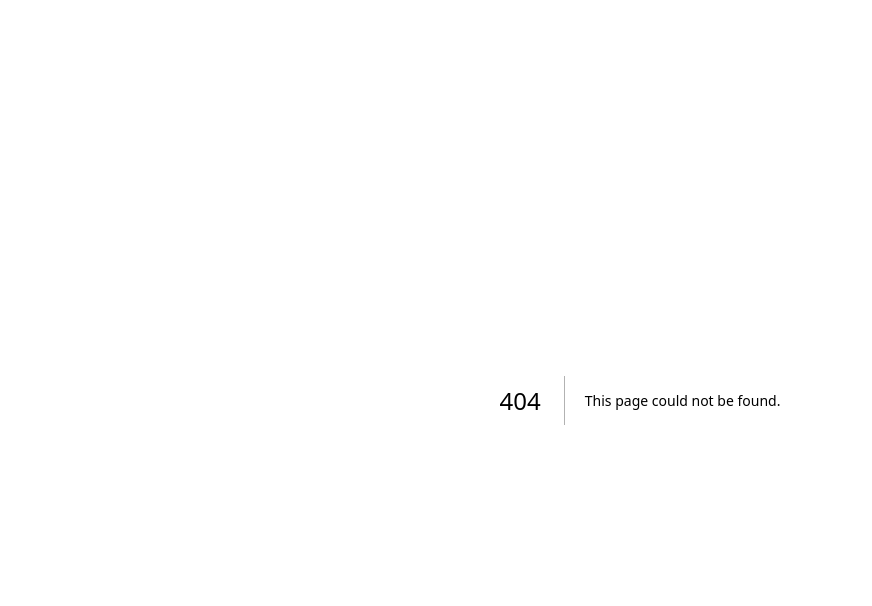
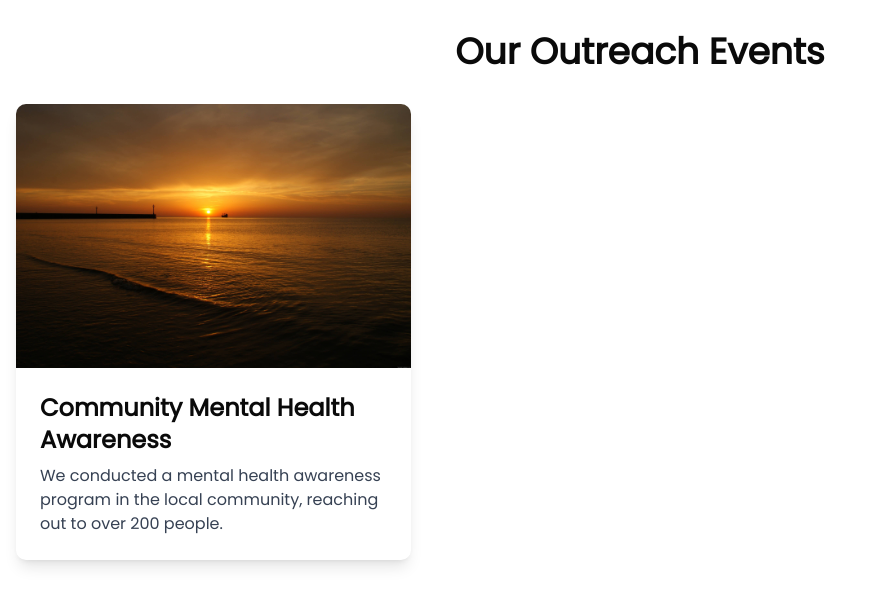
Before and after one commit to UthpalSuvarna/luminara, a Next.js app in the folder frontend/: page /gallery in a window 1280 px wide. Before the commit this address had no page. Shown: the top 606 px of the page, without its empty margins (0-872 px from the left). Built offline with nearby package versions, Linux system fonts and the light colour scheme.

Commit message:
create gallery page

```diff
--- /dev/null
+++ b/frontend/src/app/gallery/page.tsx
@@ -0,0 +1,29 @@
+
+import Image from "next/image";
+
+const GalleryPage = () => {
+  return (
+    <div className="container mx-auto px-4 py-8">
+      <h1 className="text-4xl font-bold text-center mb-8">Our Outreach Events</h1>
+      <div className="grid grid-cols-1 md:grid-cols-2 lg:grid-cols-3 gap-8">
+        <div className="rounded-lg shadow-lg overflow-hidden">
+          <Image
+            src="/outreach-event-1.jpg"
+            alt="Outreach Event 1"
+            width={500}
+            height={300}
+            className="object-cover"
+          />
+          <div className="p-6">
+            <h2 className="text-2xl font-bold mb-2">Community Mental Health Awareness</h2>
+            <p className="text-gray-700">
+              We conducted a mental health awareness program in the local community, reaching out to over 200 people.
+            </p>
+          </div>
+        </div>
+      </div>
+    </div>
+  );
+};
+
+export default GalleryPage;
--- a/frontend/src/components/header.tsx
+++ b/frontend/src/components/header.tsx
@@ -16,6 +16,7 @@ export function Header() {
     { name: "Contact", href: "/contact" },
     { name: "Blog", href: "/blog" },
     { name: "Our Team", href: "/team" },
+    { name: "Gallery", href: "/gallery"},
   ]
 
   return (
```
Also changed, not shown: frontend/public/outreach-event-1.jpg (added).
